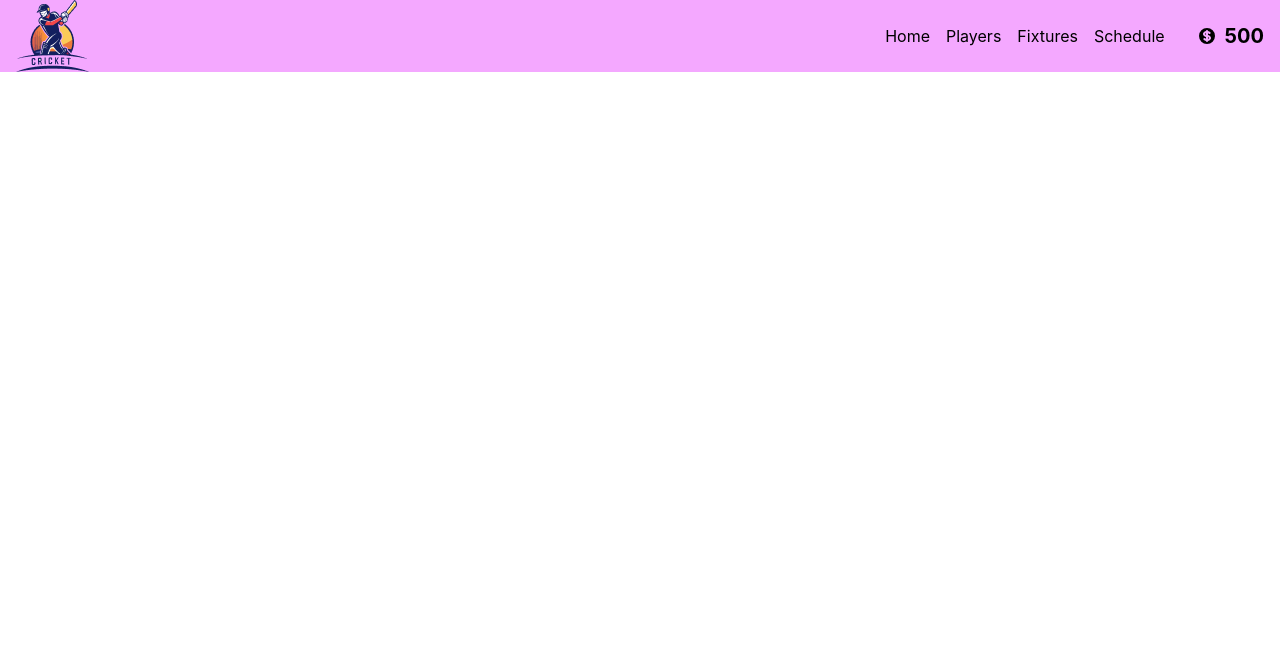
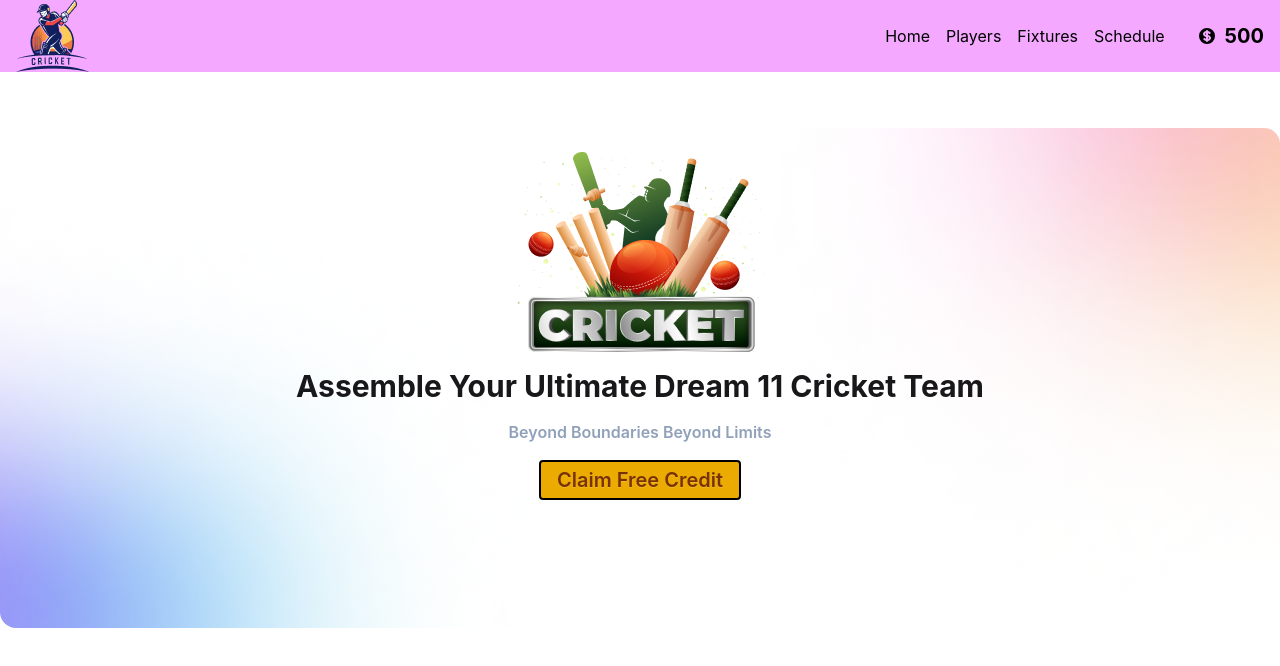
Before and after one commit to Maha-bub/BPL_Dream_11, a React (Vite) app: page / in a window 1280 px wide. Shown: the top 666 px of the page. Built offline with nearby package versions, Linux system fonts and the light colour scheme.

Commit message:
create Banner section components

```diff
--- a/src/App.tsx
+++ b/src/App.tsx
@@ -1,3 +1,4 @@
+import Banner from "./components/Banner";
 import Header from "./components/Header";
 
 function App() {
@@ -5,6 +6,7 @@ function App() {
   return (
     <>
       <Header></Header>
+      <Banner></Banner>
     </>
   )
 }
--- /dev/null
+++ b/src/components/Banner.tsx
@@ -0,0 +1,20 @@
+import bgShadow from '../assets/bg-shadow.png';
+import BannerImg from '../assets/banner-main.png'
+
+const Banner = () => {
+    return (
+        <div
+            className="container max-w-7xl mx-auto bg-cover bg-center rounded-2xl mt-14 h-[500px]"
+            style={{ backgroundImage: `url(${bgShadow})` }}
+        >
+            <div className='flex flex-col justify-center items-center space-y-4 p-6'>
+                <img className='' src={BannerImg} alt="" />
+                <h3 className='text-3xl font-bold'>Assemble Your Ultimate Dream 11 Cricket Team</h3>
+                <p className='font-semibold text-slate-400'>Beyond Boundaries Beyond Limits</p>
+                <button className="btn btn-active btn-warning text-xl font-semibold border-2 border-black">Claim Free Credit</button>
+            </div>
+        </div>
+    );
+};
+
+export default Banner;
```
